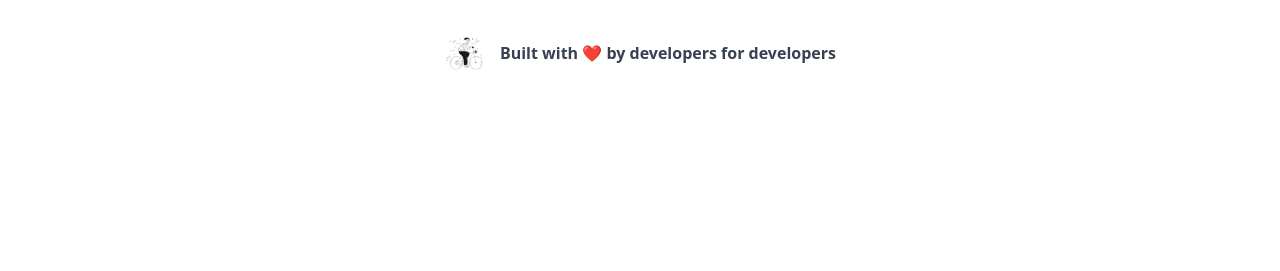
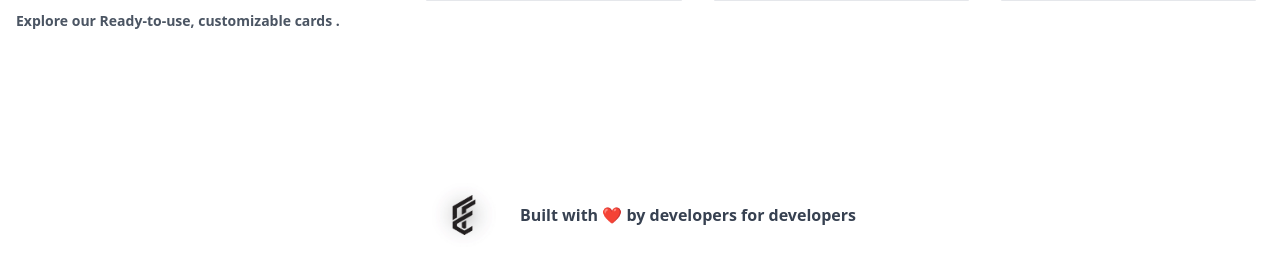
Before and after one commit to Harshgupta2902/Flutterbee, a CodeIgniter app: page /Flutterbee/Home/utility in a window 1280 px wide. Shown: the part 1599-1870 px from the top of the page. Before the commit the page ends 1669 px from the top, so only its background shows below. Run offline with CodeIgniter, Linux system fonts and the light colour scheme; some libraries are stand-ins or nearby versions.

Commit message:
logo added and container border added

```diff
--- a/application/config/config.php
+++ b/application/config/config.php
@@ -23,7 +23,7 @@ defined('BASEPATH') OR exit('No direct script access allowed');
 | a PHP script and you can easily do that on your own.
 |
 */
-$config['base_url'] = 'http://10.0.20.122/Flutterbee/';
+$config['base_url'] = 'http://localhost/Flutterbee/';
 
 /*
 |--------------------------------------------------------------------------
--- a/application/views/Assets/footer.php
+++ b/application/views/Assets/footer.php
@@ -1,7 +1,7 @@
 <div class="max-w-7xl mx-auto text-center mt-12">
             <footer class="px-4 py-4 flex flex-col items-center">
-              <div class="flex flex-col md:flex-row md:items-center"><img src="<?php echo base_url('Assets/assets/svg/hero.svg')?>" alt="logo"
-                  class="h-auto w-10">
+              <div class="flex flex-col md:flex-row md:items-center"><img src="<?php echo base_url('Assets/assets/logo.jpg')?>" alt="logo"
+                  class="h-auto w-20">
                 <div class="mt-2 grow md:ml-4 md:mt-0">
                   <p class="text-base font-semibold text-gray-700">Built with ❤️ by developers for developers</p>
                 </div>
--- a/application/views/Assets/topbar.php
+++ b/application/views/Assets/topbar.php
@@ -2,8 +2,8 @@
       <div class="flex h-20 items-center justify-between py-6">
         <div class="flex gap-6 md:gap-10">
           <a class="hidden items-center space-x-2 md:flex" href="<?php echo base_url('Home/index') ?>">
-            <div class="inline-flex items-center space-x-2" style="cursor: pointer;"><img src="<?php echo base_url('Assets/assets/svg/hero.svg')?>"
-                alt="logo" class="h-auto w-10">
+            <div class="inline-flex items-center space-x-2" style="cursor: pointer;"><img src="<?php echo base_url('Assets/assets/logo.jpg  ')?>"
+                alt="logo" class="h-auto w-20">
               <span class="font-bold">FlutterBee</span>
             </div>
           </a>
@@ -29,8 +29,8 @@
             class="animate-in slide-in-from-bottom-80 fixed inset-0 top-16 z-50 grid h-[calc(100vh-4rem)] grid-flow-row auto-rows-max overflow-auto p-6 pb-32 shadow-md md:hidden">
             <div class="text-popover-foreground relative z-20 grid gap-6 rounded-md bg-white p-4 shadow-md">
               <a class="flex items-center space-x-2" href="<?php echo base_url('Home') ?>">
-              <div class="inline-flex items-center space-x-2" style="cursor: pointer;"><img src="<?php echo base_url('Assets/assets/svg/hero.svg')?>"
-                alt="logo" class="h-auto w-10">
+              <div class="inline-flex items-center space-x-2" style="cursor: pointer;"><img src="<?php echo base_url('Assets/assets/logo.jpg')?>"
+                alt="logo" class="h-auto w-20">
               <span class="font-bold">FlutterBee</span>
             </div></a>
               <nav class="grid grid-flow-row auto-rows-max text-sm"><a
--- a/application/views/index.php
+++ b/application/views/index.php
@@ -32,7 +32,6 @@
     <div class="flex flex-col min-h-screen">
       <main class="flex-1">
         <div class>
-          <?php echo $first_name ?>
           <div class="mx-auto mt-16 max-w-7xl px-2"><img src="<?php echo base_url('Assets/assets/svg/hero.svg')?>" alt="logo"
               class="h-auto w-96 pt-12  md:pt-24">
             <div class="flex flex-col space-y-8">
```
Also changed, not shown: application/views/Assets/components.php (+10 -5 lines), application/views/utility.php (+30 -25 lines), Assets/assets/logo.jpg (added).
